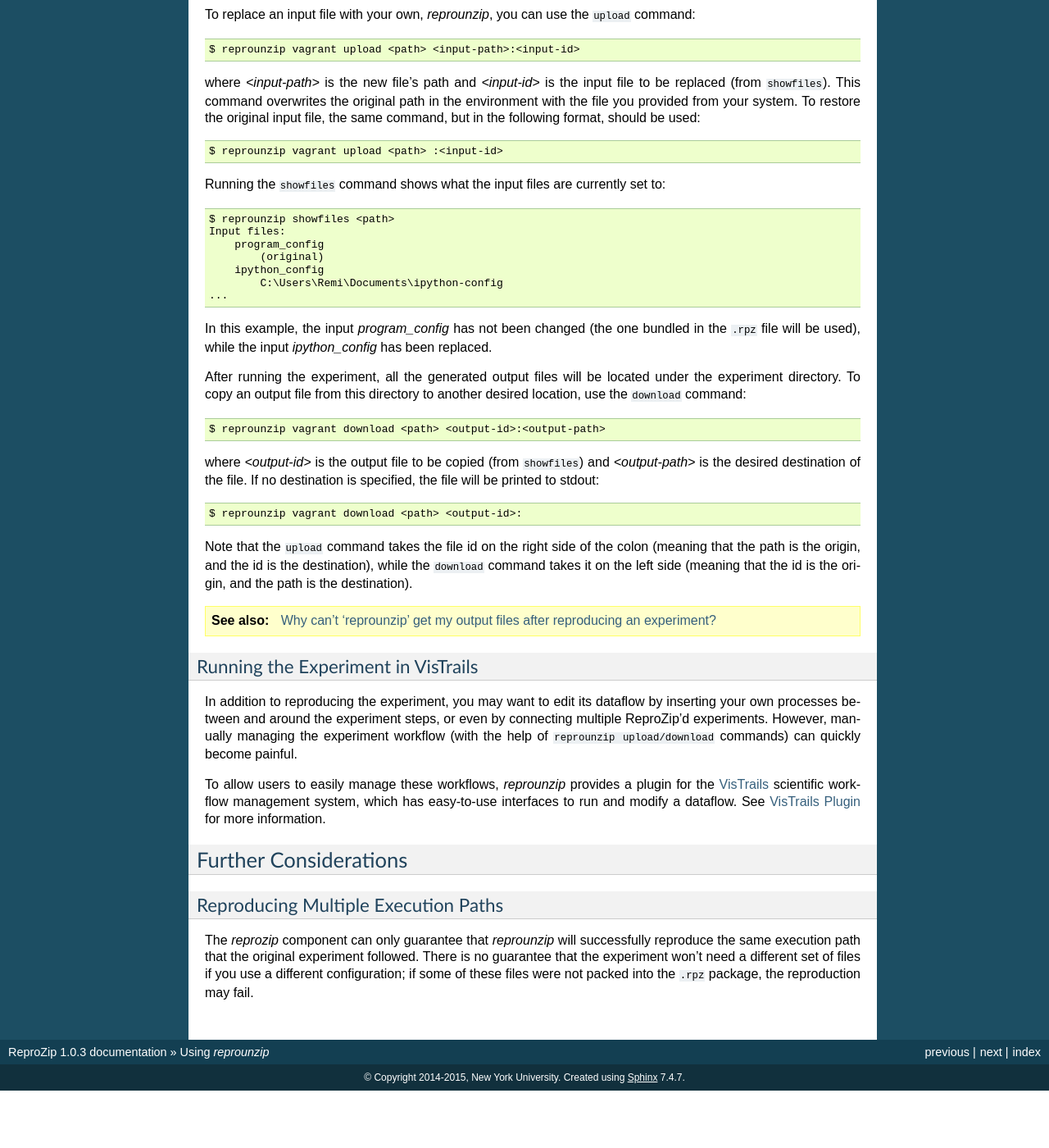
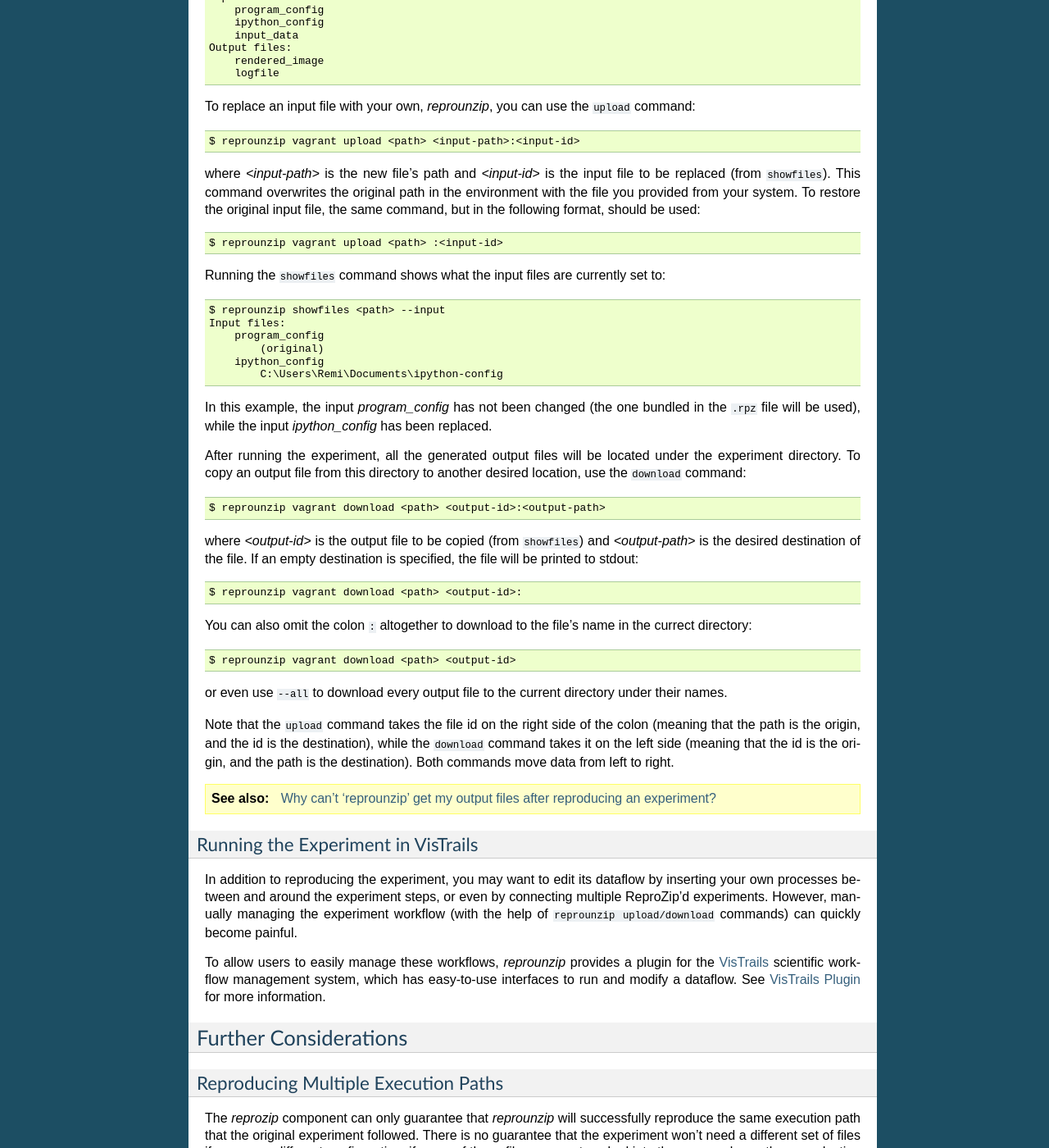
Before and after one commit to VIDA-NYU/reprozip, a Sphinx documentation site: the page built from docs/unpacking.rst, in a window 1280 px wide and 1400 px high, scrolled down 6758 px. Shown: the whole window at 82% size. Built offline with Sphinx 7.4.7, drawn with Linux system fonts in a browser that asks for light colours; before the commit the page ends 8088 px from its top, so only the background shows below that; some of the changed text lies outside the part shown.

Commit message:
DOC: Update after new-commands

```diff
--- a/docs/unpacking.rst
+++ b/docs/unpacking.rst
@@ -235,10 +235,16 @@
 
 where `<new-command-line>` is the modified command line. This is particularly useful to reproduce and test the experiment under different input parameter values. Using ``--cmdline`` without an argument only prints the original command line.
 
-If the package contains multiple `runs` (separate commands that were packed together), you need to provide the id of the run to be reproduced::
+If the package contains multiple `runs` (separate commands that were packed together), you can provide the id of the run to be reproduced::
 
     $ reprounzip vagrant run <path> <run-id>
     $ reprounzip vagrant run <path> <run-id> --cmdline <new-command-line>
+
+For example::
+
+    $ reprounzip vagrant run unpacked-experiment 0-1,3  # First, second and fourth runs
+    $ reprounzip vagrant run unpacked-experiment 2-  # Third run and up
+    $ reprounzip vagrant run unpacked-experiment compile,test  # Run named 'compile' then 'test'
 
 If the experiment involves running a GUI tool, the graphical interface can be enable by using ``--enable-x11``::
 
@@ -288,13 +294,12 @@
 
 Running the ``showfiles`` command shows what the input files are currently set to::
 
-    $ reprounzip showfiles <path>
+    $ reprounzip showfiles <path> --input
     Input files:
         program_config
             (original)
         ipython_config
             C:\Users\Remi\Documents\ipython-config
-    ...
 
 In this example, the input `program_config` has not been changed (the one bundled in the ``.rpz`` file will be used), while the input `ipython_config` has been replaced.
 
@@ -302,11 +307,17 @@
 
     $ reprounzip vagrant download <path> <output-id>:<output-path>
 
-where `<output-id>` is the output file to be copied (from ``showfiles``) and `<output-path>` is the desired destination of the file. If no destination is specified, the file will be printed to stdout::
+where `<output-id>` is the output file to be copied (from ``showfiles``) and `<output-path>` is the desired destination of the file. If an empty destination is specified, the file will be printed to stdout::
 
     $ reprounzip vagrant download <path> <output-id>:
 
-Note that the ``upload`` command takes the file id on the right side of the colon (meaning that the path is the origin, and the id is the destination), while the ``download`` command takes it on the left side (meaning that the id is the origin, and the path is the destination).
+You can also omit the colon ``:`` altogether to download to the file's name in the currect directory::
+
+    $ reprounzip vagrant download <path> <output-id>
+
+or even use ``--all`` to download every output file to the current directory under their names.
+
+Note that the ``upload`` command takes the file id on the right side of the colon (meaning that the path is the origin, and the id is the destination), while the ``download`` command takes it on the left side (meaning that the id is the origin, and the path is the destination). Both commands move  data from left to right.
 
 ..  seealso:: :ref:`Why can’t 'reprounzip' get my output files after reproducing an experiment? <moving-outputs>`
 
```
